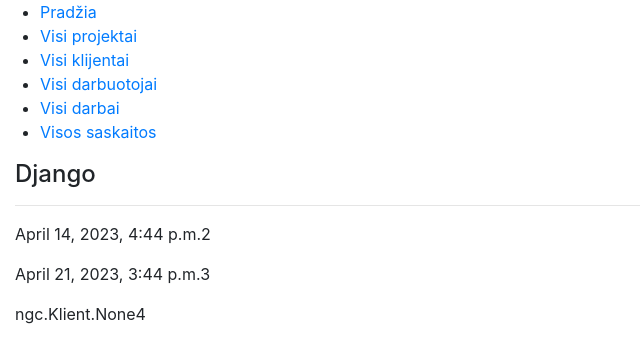
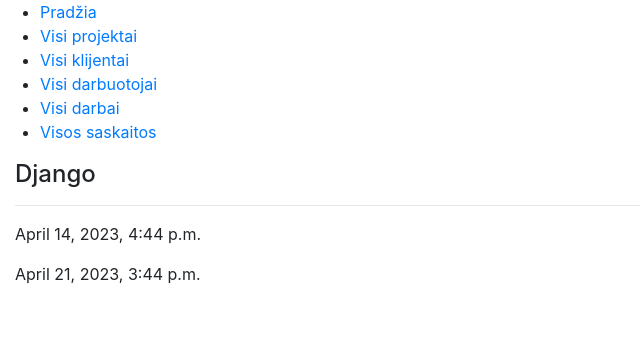
Before and after one commit to Andy-agandy1252/Clouwbank, a Django app: page /ngc/projektai/1 in a window 1280 px wide. Shown: the top 363 px of the page, without its empty margins (0-640 px from the left). Run offline with Django 4.2, Linux system fonts and the light colour scheme; data comes from the database, SQL or seed files in the repository; some libraries are stand-ins or nearby versions.

Commit message:
Update projektas.html

```diff
--- a/cloudrew/ngc/templates/projektas.html
+++ b/cloudrew/ngc/templates/projektas.html
@@ -4,9 +4,9 @@
     <div>
     <h4>{{ projektas.name }}</h4>
     <hr/>
-    <p>{{ projektas.start_date }}2</p>
-    <p>{{ projektas.end_date }}3</p>
-    <p>{{ projektas.klient }}4</p>
+    <p>{{ projektas.start_date }}</p>
+    <p>{{ projektas.end_date }}</p>
+
     </hr>
     </br>
       {% for p in projektas.klient.all %}
```
